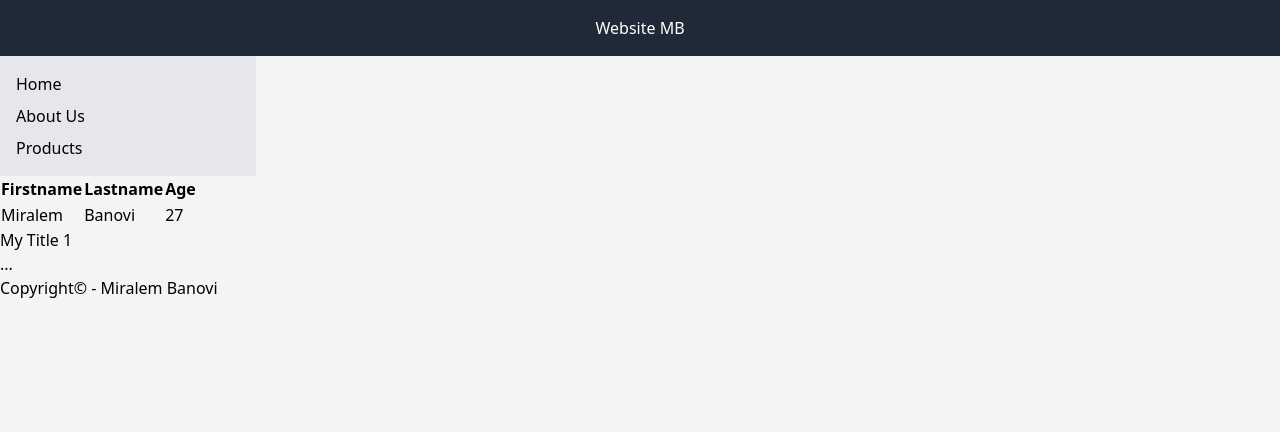
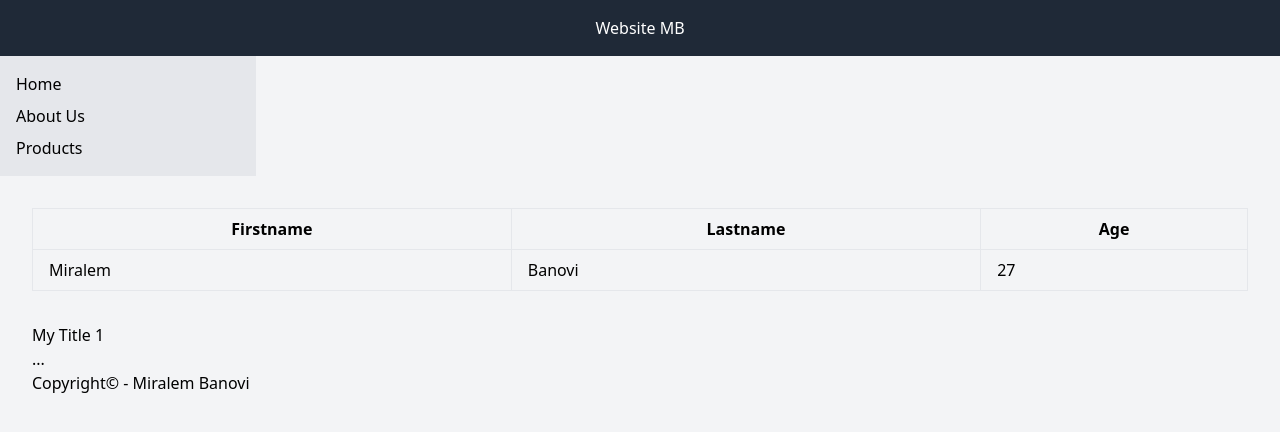
Before and after one commit to Miralem-Ba/example_project, a website built with webpack: page src/index.html in a window 1280 px wide. Built offline with nearby package versions, Linux system fonts and the light colour scheme.

Commit message:
Added tailwindcss to main class

```diff
--- a/src/index.html
+++ b/src/index.html
@@ -22,19 +22,20 @@
     </nav>
   </aside>
 
-  <table class="data-table">
+  <main class="p-8">
+    <table class="table-auto w-full mb-8">
       <tr>
-        <th>Firstname</th>
-        <th>Lastname</th>
-        <th>Age</th>
+        <th class="border px-4 py-2">Firstname</th>
+        <th class="border px-4 py-2">Lastname</th>
+        <th class="border px-4 py-2">Age</th>
       </tr>
       <tr>
-        <td>Miralem</td>
-        <td>Banovi</td>
-        <td>27</td>
+        <td class="border px-4 py-2">Miralem</td>
+        <td class="border px-4 py-2">Banovi</td>
+        <td class="border px-4 py-2">27</td>
       </tr>
     </table>
-</div>
+
 
 <main class="content">
 
```
